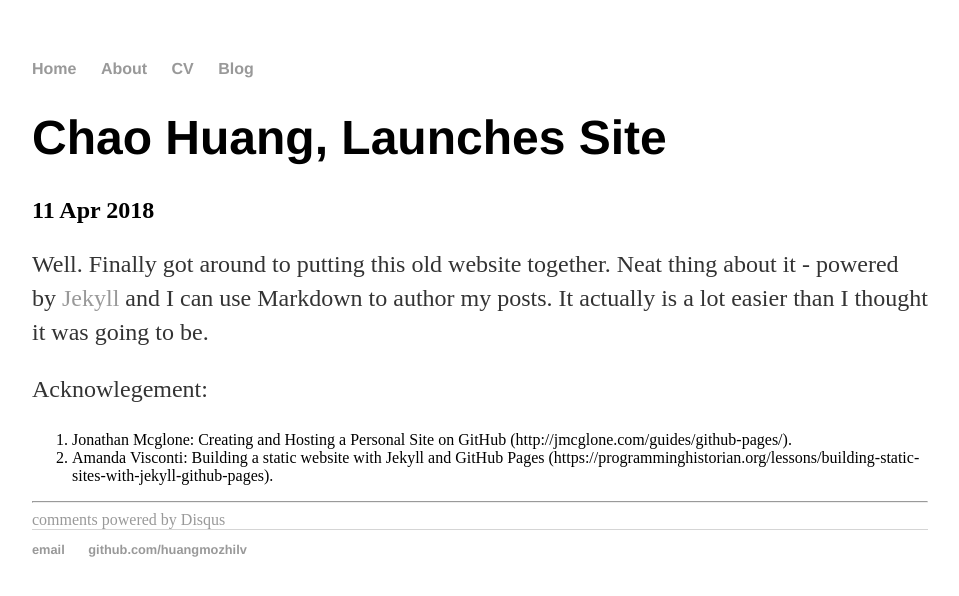
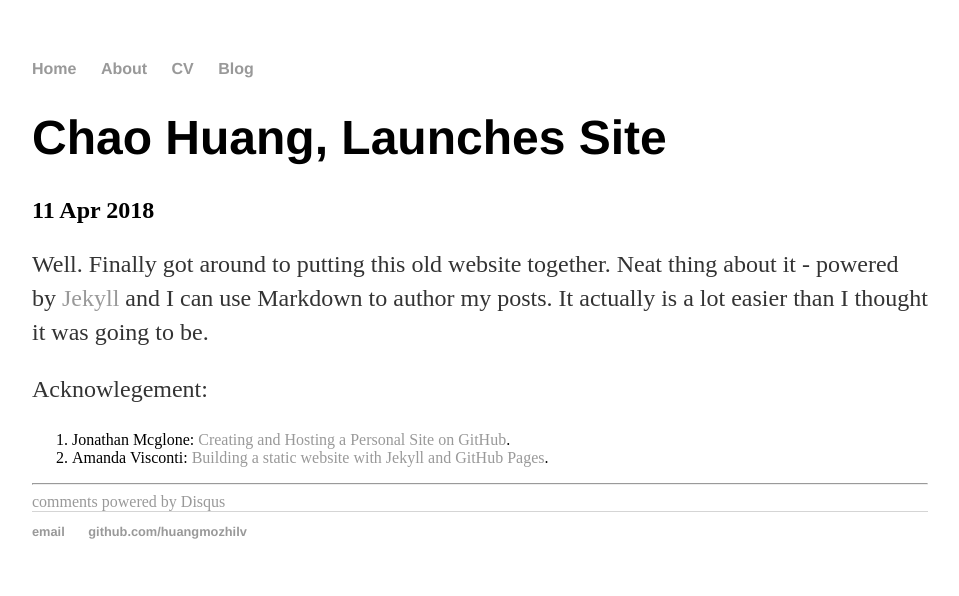
Before and after one commit to huangmozhilv/huangmozhilv.github.io, a Jekyll site: the page built from _posts/2018-04-11-chao-site-launched.md, in a window 1280 px wide. Shown: the top 596 px of the page, without its empty margins (160-1119 px from the left). Built offline with Jekyll 4.4.1, drawn with Linux system fonts in a browser that asks for light colours; comment, search, counter and statistics services are not loaded.

Commit message:
Update 2018-04-11-chao-site-launched.md

```diff
--- a/_posts/2018-04-11-chao-site-launched.md
+++ b/_posts/2018-04-11-chao-site-launched.md
@@ -7,5 +7,5 @@ date: 2018-04-11
 Well. Finally got around to putting this old website together. Neat thing about it - powered by [Jekyll](http://jekyllrb.com) and I can use Markdown to author my posts. It actually is a lot easier than I thought it was going to be.
 
 Acknowlegement:
-1. Jonathan Mcglone: Creating and Hosting a Personal Site on GitHub (http://jmcglone.com/guides/github-pages/).
-2. Amanda Visconti: Building a static website with Jekyll and GitHub Pages (https://programminghistorian.org/lessons/building-static-sites-with-jekyll-github-pages).
+1. Jonathan Mcglone: [Creating and Hosting a Personal Site on GitHub](http://jmcglone.com/guides/github-pages/).
+2. Amanda Visconti: [Building a static website with Jekyll and GitHub Pages](https://programminghistorian.org/lessons/building-static-sites-with-jekyll-github-pages).
```
